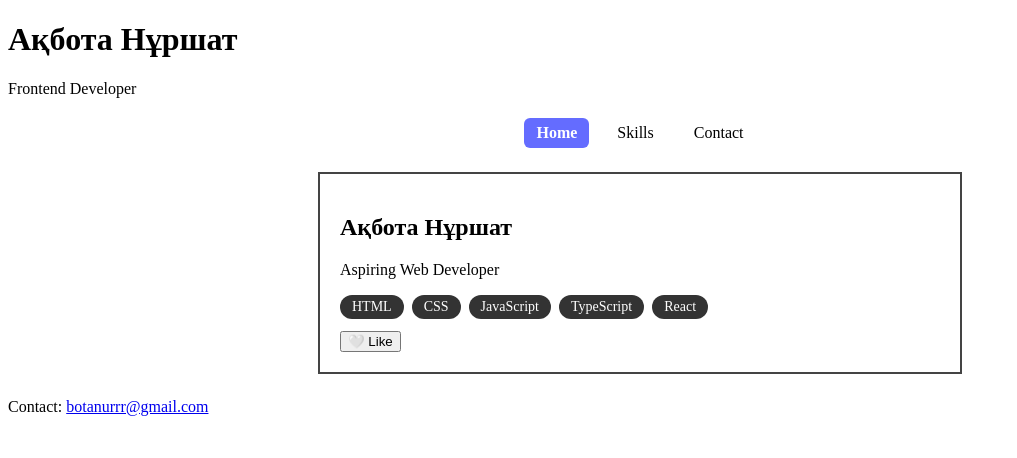
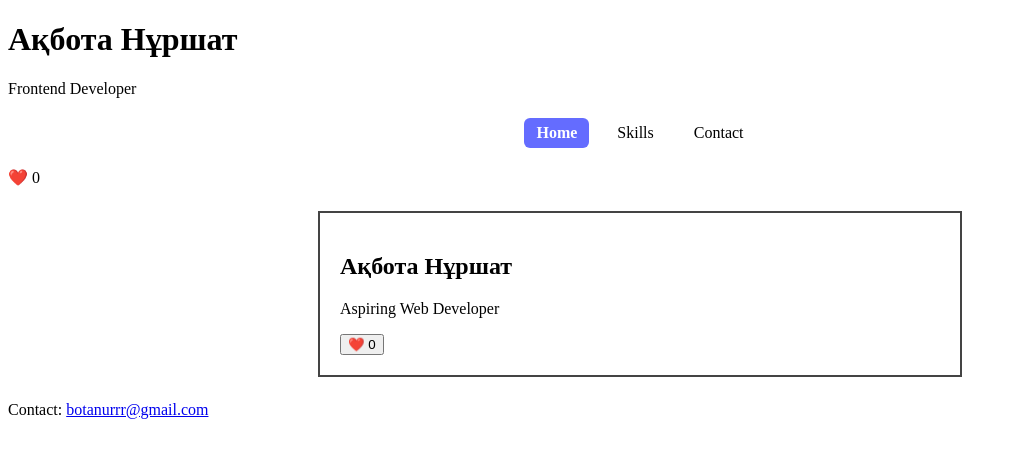
Before and after one commit to akbotanurshat/iwamad-practice, a React (Vite) app: page / in a window 1280 px wide. Shown: the top 458 px of the page, without its empty margins (0-1017 px from the left). Built offline with nearby package versions, Linux system fonts and the light colour scheme.

Commit message:
Week 4 Part 2: LikesContext, LikeButton, test

```diff
--- a/src/components/Header.tsx
+++ b/src/components/Header.tsx
@@ -1,4 +1,5 @@
 import { NavLink } from 'react-router';
+import { useLikes } from '../context/LikesContext';
 
 type HeaderProps = {
   name: string;
@@ -6,6 +7,8 @@
 };
 
 function Header({ name, role }: HeaderProps) {
+  const { likes } = useLikes();
+
   return (
     <header>
       <h1>{name}</h1>
@@ -15,6 +18,7 @@
         <NavLink to="/skills">Skills</NavLink>
         <NavLink to="/contact">Contact</NavLink>
       </nav>
+      <p>❤️ {likes}</p>
     </header>
   );
 }
--- /dev/null
+++ b/src/components/LikeButton.tsx
@@ -0,0 +1,11 @@
+import { useLikes } from '../context/LikesContext';
+
+export default function LikeButton() {
+  const { likes, addLike } = useLikes();
+
+  return (
+    <button onClick={addLike}>
+      ❤️ {likes}
+    </button>
+  );
+}
--- a/src/components/ProfileCard.tsx
+++ b/src/components/ProfileCard.tsx
@@ -1,10 +1,4 @@
-import { useState } from 'react';
-import SkillBadge from './SkillBadge';
-
-type Skill = {
-  id: number;
-  label: string;
-};
+import LikeButton from './LikeButton';
 
 type ProfileCardProps = {
   name: string;
@@ -13,36 +7,13 @@
 };
 
 function ProfileCard({ name, role, avatarUrl }: ProfileCardProps) {
-  const [liked, setLiked] = useState(false);
-
-  const skills: Skill[] = [
-    { id: 1, label: 'HTML' },
-    { id: 2, label: 'CSS' },
-    { id: 3, label: 'JavaScript' },
-    { id: 4, label: 'TypeScript' },
-    { id: 5, label: 'React' },
-  ];
-
   return (
-    <section className={`card ${liked ? 'liked' : ''}`}>
+    <section className="card">
       {avatarUrl && <img src={avatarUrl} alt={name} />}
       <div>
         <h2>{name}</h2>
         <p>{role}</p>
-
-        <div className="skills">
-          {skills.length === 0 ? (
-            <p>No skills yet</p>
-          ) : (
-            skills.map((skill) => (
-              <SkillBadge key={skill.id} skill={skill} />
-            ))
-          )}
-        </div>
-
-        <button onClick={() => setLiked(!liked)}>
-          {liked ? '❤️ Liked' : '🤍 Like'}
-        </button>
+        <LikeButton />
       </div>
     </section>
   );
--- /dev/null
+++ b/src/context/LikesContext.tsx
@@ -0,0 +1,29 @@
+import { createContext, useContext, useState } from 'react';
+import type { ReactNode } from 'react';
+
+type LikesContextValue = {
+  likes: number;
+  addLike: () => void;
+};
+
+const LikesContext = createContext<LikesContextValue | undefined>(undefined);
+
+export function LikesProvider({ children }: { children: ReactNode }) {
+  const [likes, setLikes] = useState(0);
+
+  const addLike = () => setLikes((prev) => prev + 1);
+
+  return (
+    <LikesContext.Provider value={{ likes, addLike }}>
+      {children}
+    </LikesContext.Provider>
+  );
+}
+
+export function useLikes() {
+  const context = useContext(LikesContext);
+  if (!context) {
+    throw new Error('useLikes must be used within LikesProvider');
+  }
+  return context;
+}
--- a/src/main.tsx
+++ b/src/main.tsx
@@ -3,11 +3,14 @@
 import { BrowserRouter } from 'react-router'
 import './App.css'
 import App from './App.tsx'
+import { LikesProvider } from './context/LikesContext'
 
 createRoot(document.getElementById('root')!).render(
   <StrictMode>
     <BrowserRouter basename={import.meta.env.BASE_URL}>
-      <App />
+      <LikesProvider>
+        <App />
+      </LikesProvider>
     </BrowserRouter>
   </StrictMode>,
 )
--- a/src/pages/ContactPage.tsx
+++ b/src/pages/ContactPage.tsx
@@ -2,8 +2,8 @@
   return (
     <div>
       <h1>Contact Me</h1>
-      <p>Email: example@mail.com</p>
-      <p>Phone: +7 777 123 45 67</p>
+      <p>Email: botanurrr@mail.com</p>
+      <p>Phone: +7 776 135 10 80</p>
     </div>
   );
 }
```
Also changed, not shown: 1 other file (tests, documents, lock files or other folders).
